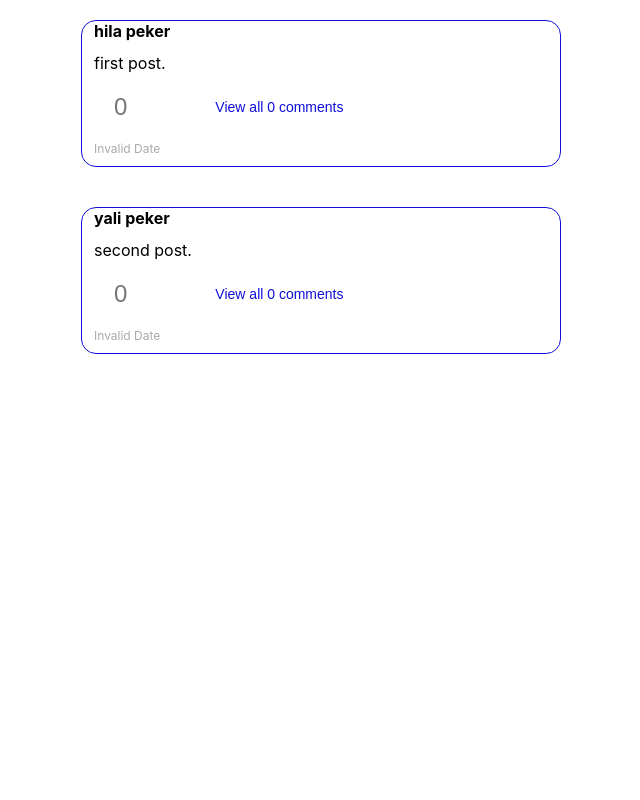
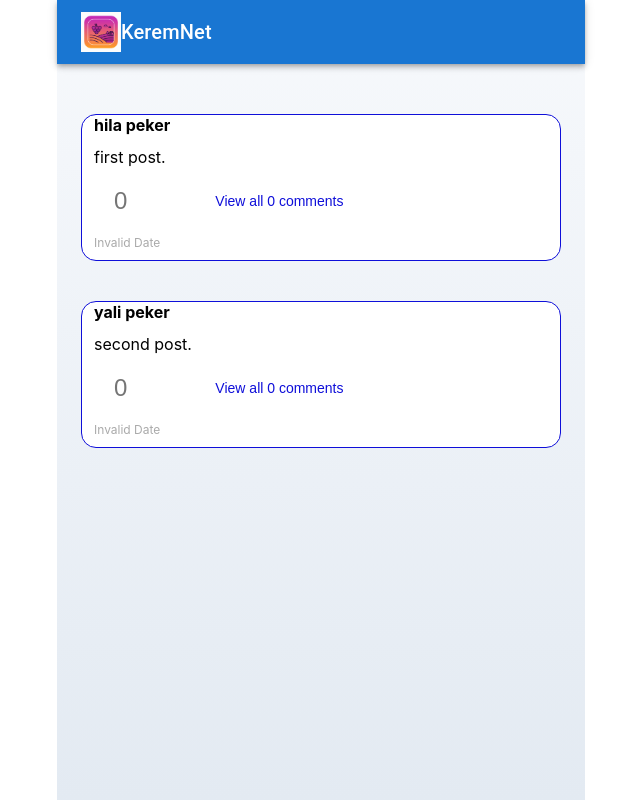
Before and after one commit to NaamaPeker/KeremNet, a React (Create React App) app in the folder my-app/: page / in a window 1280 px wide. Shown: the whole page, without its empty margins (319-959 px from the left). Built offline with nearby package versions, Linux system fonts and the light colour scheme; some icons are missing.

Commit message:
added logo

```diff
--- a/my-app/package.json
+++ b/my-app/package.json
@@ -18,6 +18,7 @@
     "axios": "^1.10.0",
     "react": "^19.1.0",
     "react-dom": "^19.1.0",
+    "react-router-dom": "^7.6.2",
     "react-script": "^2.0.5",
     "react-scripts": "^5.0.1",
     "typescript": "^4.9.5",
--- a/my-app/src/App.tsx
+++ b/my-app/src/App.tsx
@@ -2,6 +2,8 @@ import React, { useEffect, useState } from "react";
 import Post from "./components/Post/post";
 import mockPosts from "./posts.json";
 import "../src/components/Post/post.css"
+import ApplicationLayout from "../src/components/applicationLayout/ApplicationLayout";
+
 interface PostData {
   content: string;
   author: string;
@@ -20,8 +22,10 @@ function App() {
     loadPosts();
   }, []);
 
+
   return (
     <div className="space">
+  <ApplicationLayout>
       {posts.length === 0 ? (
         <p>Loading posts...</p>
       ) : (
@@ -33,6 +37,7 @@ function App() {
           />
         ))
       )}
+      </ApplicationLayout>
     </div>
   );
 }
--- /dev/null
+++ b/my-app/src/components/applicationLayout/ApplicationLayout.tsx
@@ -0,0 +1,29 @@
+import React, { ReactNode } from "react";
+import { AppBar, Toolbar, Typography, Box, Container } from "@mui/material";
+import "./layout.css";
+import logo from "../applicationLayout/ApplicationLogo.png";
+
+interface LayoutProps {
+  children: ReactNode;
+}
+
+const ApplicationLayout: React.FC<LayoutProps> = ({ children }) => {
+  return (
+    <Box className="layout-container">
+      <AppBar position="static" className="appbar" >
+        <Toolbar>
+          <img src={logo} alt="App Logo" className="logo" />
+          <Typography variant="h6" component="div">
+            KeremNet
+          </Typography>
+        </Toolbar>
+      </AppBar>
+
+      <Container className="layout-content">
+        {children}
+      </Container>
+    </Box>
+  );
+};
+
+export default ApplicationLayout;
--- /dev/null
+++ b/my-app/src/components/applicationLayout/homepage.tsx
@@ -0,0 +1,3 @@
+import React from 'react';
+    const Home = () => <h1>Home Page</h1>;
+    export default Home;
--- /dev/null
+++ b/my-app/src/components/applicationLayout/layout.css
@@ -0,0 +1,21 @@
+.layout-container {
+  min-height: 100vh;
+  background: linear-gradient(to bottom, #f7f9fc, #e3eaf2);
+}
+
+.appbar {
+  background-color: #ffffff;
+  color: #333;
+}
+
+.logo {
+  height: 40px;
+  width: auto;
+}
+
+.layout-content {
+  padding-top: 30px;
+  display: flex;
+  flex-direction: column;
+  align-items: center;
+}
```
Also changed, not shown: my-app/src/components/applicationLayout/ApplicationLogo.png (added).
